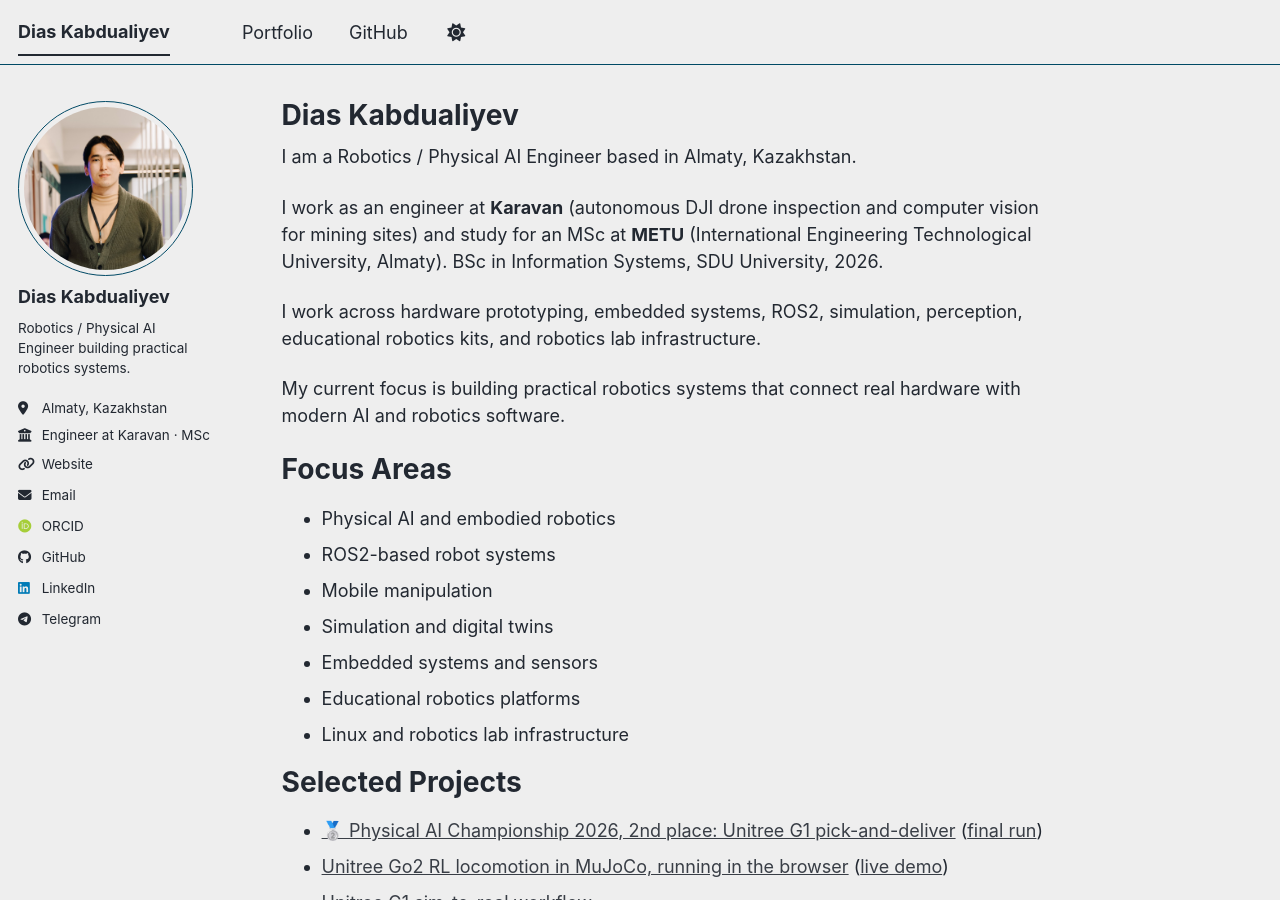
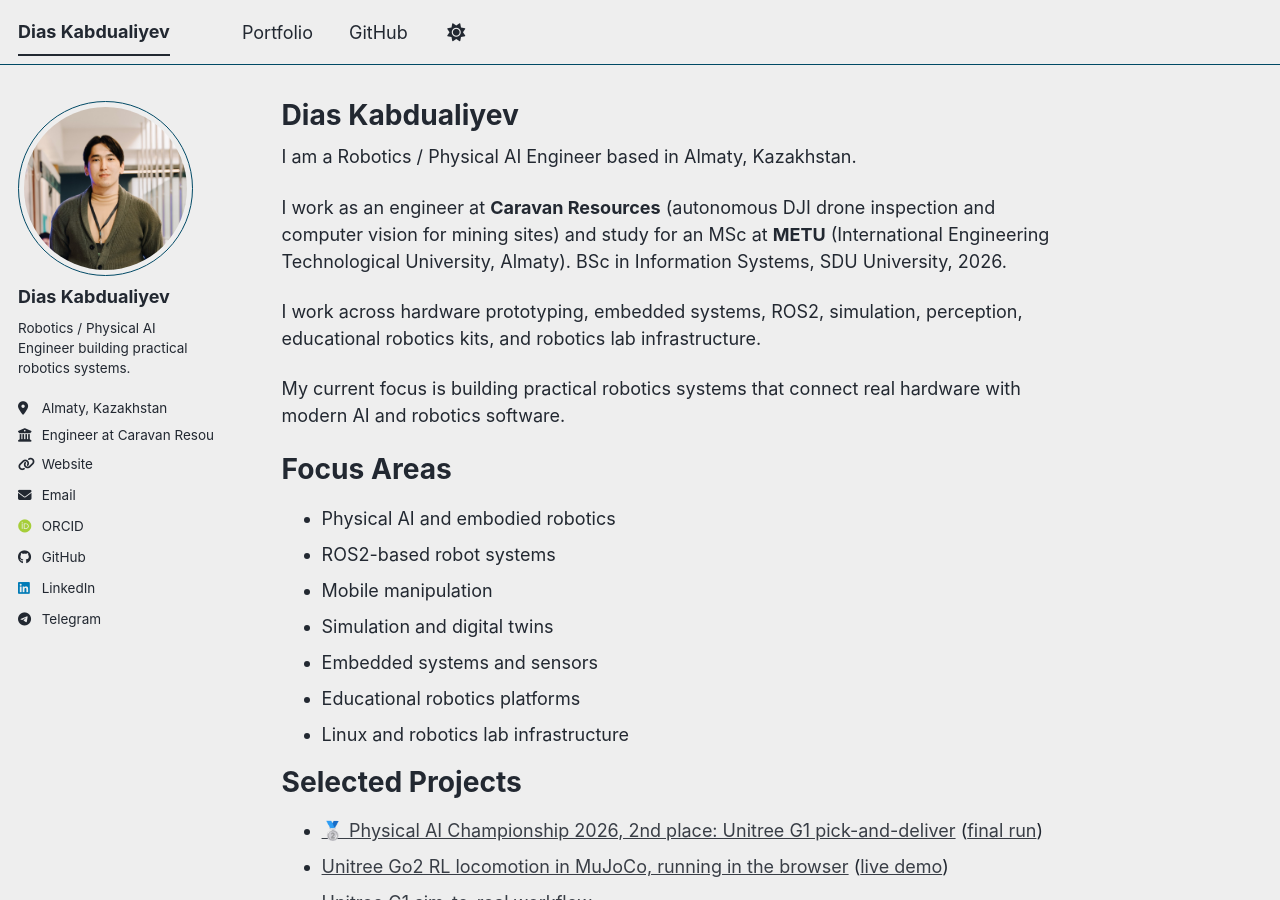
Before and after one commit to diaskabdualiev/portfolio, a Jekyll site: the page built from _pages/about.md, in a window 1280 px wide and 900 px high. Built offline with Jekyll 4.4.1, drawn with Linux system fonts in a browser that asks for light colours; some web fonts are replaced; a script bundle is joined from its source files by our own code; library files that are not in the unit come from our copies.

Commit message:
Fix employer name: Caravan Resources

```diff
--- a/_config.yml
+++ b/_config.yml
@@ -28,7 +28,7 @@ author:
   pronouns         : # example: "she/her"
   bio              : "Robotics / Physical AI Engineer building practical robotics systems."
   location         : "Almaty, Kazakhstan"
-  employer         : "Engineer at Karavan · MSc student at METU"
+  employer         : "Engineer at Caravan Resources · MSc student at METU"
   uri              : "https://diaskabdualiev.github.io/portfolio/"
   email            : "dias.31407@gmail.com"
 
--- a/_pages/about.md
+++ b/_pages/about.md
@@ -9,7 +9,7 @@ redirect_from:
 
 I am a Robotics / Physical AI Engineer based in Almaty, Kazakhstan.
 
-I work as an engineer at **Karavan** (autonomous DJI drone inspection and computer vision for mining sites) and study for an MSc at **METU** (International Engineering Technological University, Almaty). BSc in Information Systems, SDU University, 2026.
+I work as an engineer at **Caravan Resources** (autonomous DJI drone inspection and computer vision for mining sites) and study for an MSc at **METU** (International Engineering Technological University, Almaty). BSc in Information Systems, SDU University, 2026.
 
 I work across hardware prototyping, embedded systems, ROS2, simulation, perception, educational robotics kits, and robotics lab infrastructure.
 
```
